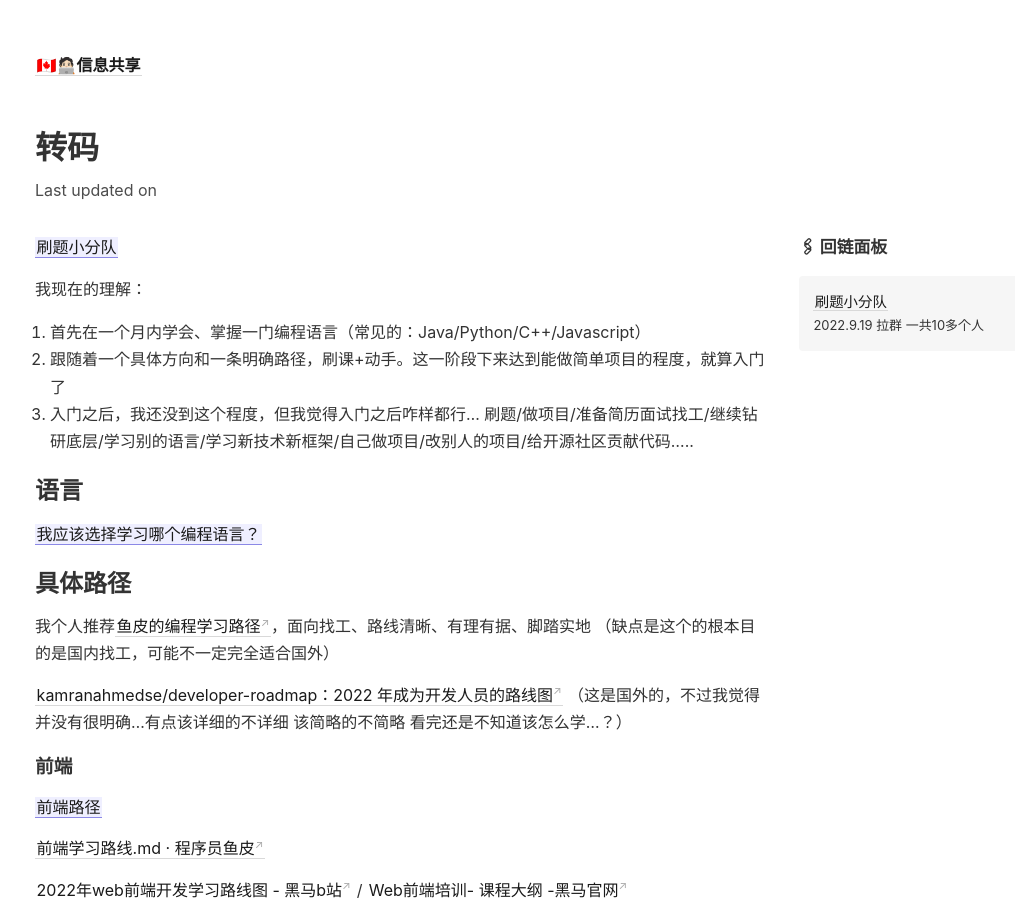
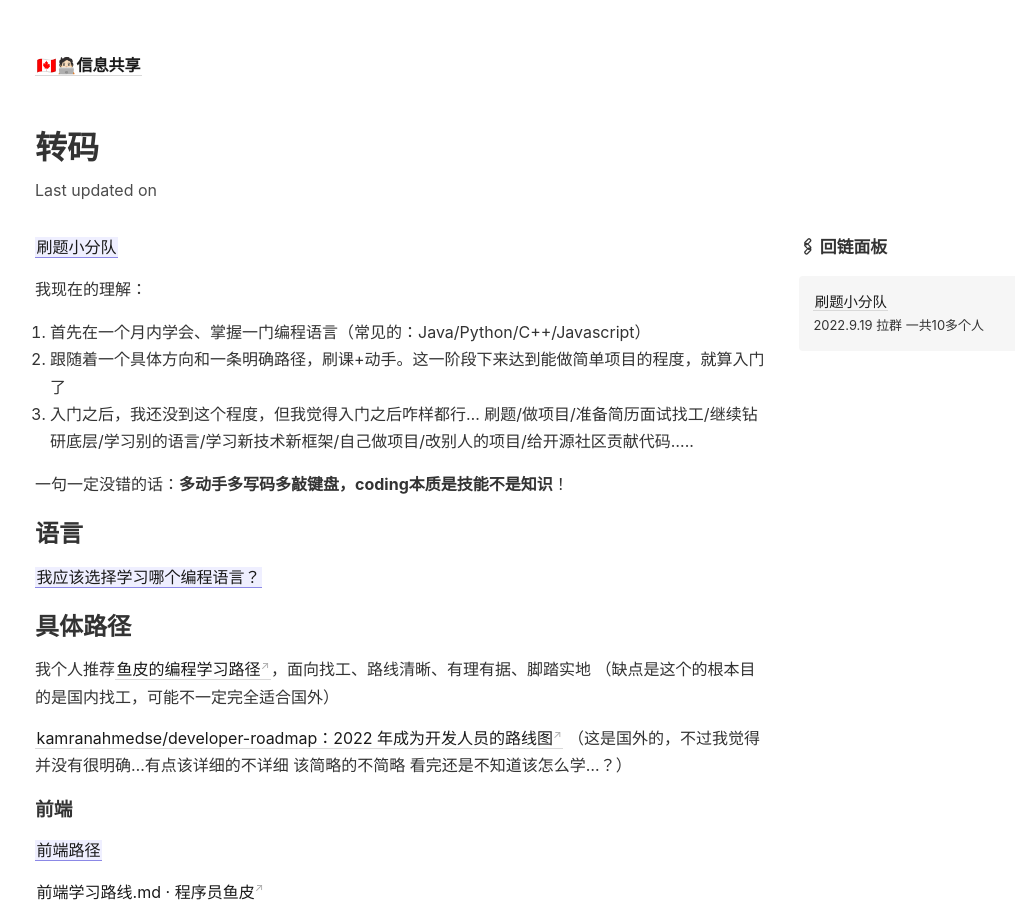
Before and after one commit to Gnblink0/InfoSharingCan, a Jekyll site: the page built from _notes/转码.md, in a window 1280 px wide and 900 px high. Shown: the whole window, without its empty margins (101-1116 px from the left). Built offline with Jekyll 4.4.1, drawn with Linux system fonts in a browser that asks for light colours.

Commit message:
vault backup: 2022-09-29 16:16:02

```diff
--- a/_notes/转码.md
+++ b/_notes/转码.md
@@ -6,6 +6,8 @@
 1. 首先在一个月内学会、掌握一门编程语言（常见的：Java/Python/C++/Javascript）
 2. 跟随着一个具体方向和一条明确路径，刷课+动手。这一阶段下来达到能做简单项目的程度，就算入门了
 3. 入门之后，我还没到这个程度，但我觉得入门之后咋样都行... 刷题/做项目/准备简历面试找工/继续钻研底层/学习别的语言/学习新技术新框架/自己做项目/改别人的项目/给开源社区贡献代码.....
+
+一句一定没错的话：**多动手多写码多敲键盘，coding本质是技能不是知识**！
 
 ## 语言
 [[我应该选择学习哪个编程语言？]]
@@ -38,8 +40,6 @@
 **对真正零基础、主要为了找工而转码的人，这篇“指南” 一 点 用 都 没 有**
 
 转码要学的是技能，不是知识；需要的是路径，不是百科。
-
-
 
 
 ## 底层与基础
```
